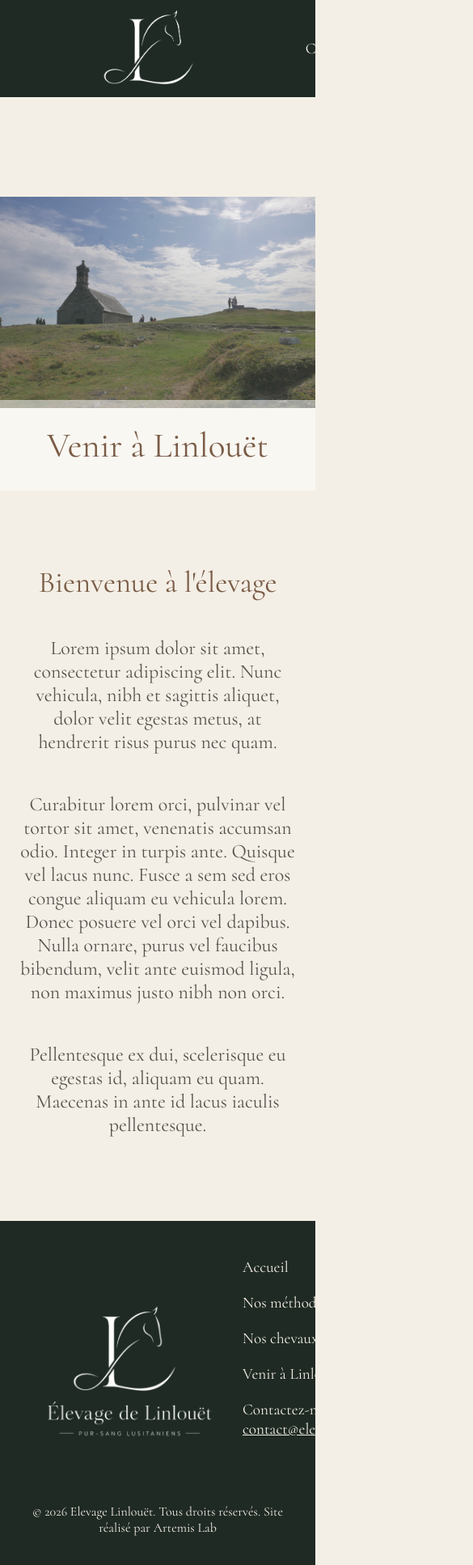
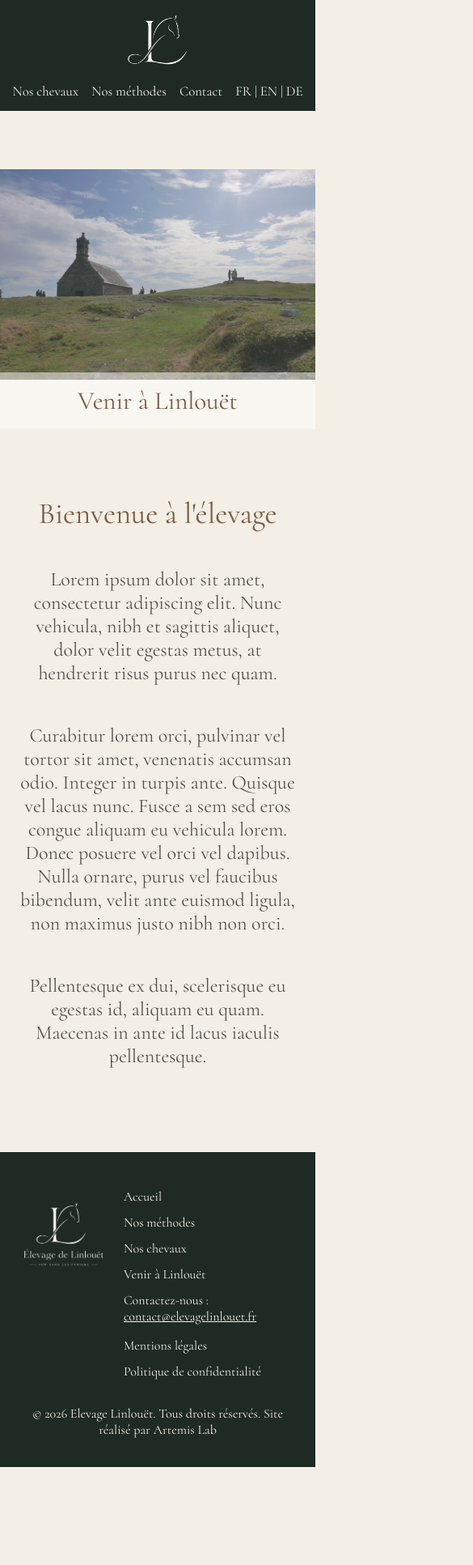
Before and after one commit to Das-F/linlouet, a Next.js app: page /contact in a window 390 px wide. Shown: the top 1933 px of the page at 81% size, 585 px wide, since content can reach past the window. After the commit the page ends 1812 px from the top, so only its background shows below. Built offline with nearby package versions, Linux system fonts and the light colour scheme.

Commit message:
footer and header corrected for responsive

```diff
--- a/components/Footer/Footer.module.css
+++ b/components/Footer/Footer.module.css
@@ -6,11 +6,19 @@
 
 .footer-content {
   display: flex;
-  justify-content: space-between;
+  justify-content: flex-start;
   align-items: flex-end;
+  gap: clamp(48px, 7vw, 96px);
   max-width: 1200px;
   margin: 25px auto;
   padding: 0 20px;
+}
+
+.footer-link-groups {
+  display: flex;
+  flex: 0 1 auto;
+  justify-content: flex-start;
+  gap: clamp(32px, 4vw, 56px);
 }
 
 .footer-logo-section {
@@ -62,3 +70,74 @@
   color: var(--nav-text);
   text-decoration: underline;
 }
+
+@media (max-width: 1024px) {
+  .footer-content {
+    display: grid;
+    grid-template-columns: minmax(180px, 0.75fr) minmax(0, 1.25fr);
+    align-items: start;
+    gap: 32px 24px;
+  }
+
+  .footer-logo {
+    width: min(240px, 100%);
+    margin-right: 0;
+  }
+
+  .footer-link-groups {
+    flex-direction: column;
+    gap: 20px;
+  }
+
+  .footer-links,
+  .legal-links {
+    min-width: 0;
+    margin: 0;
+  }
+
+  .footer-contact {
+    overflow-wrap: anywhere;
+  }
+}
+
+@media (max-width: 640px) {
+  .footer-content {
+    grid-template-columns: minmax(88px, 0.7fr) minmax(0, 1.3fr);
+    align-items: start;
+    gap: 16px;
+    padding: 0;
+  }
+
+  .footer-logo-section {
+    justify-content: flex-start;
+  }
+
+  .footer-logo {
+    width: 100%;
+    max-width: 140px;
+  }
+
+  .footer-link-groups {
+    gap: 16px;
+  }
+
+  .footer-links,
+  .legal-links {
+    gap: 12px;
+    align-items: flex-start;
+    overflow-wrap: anywhere;
+  }
+
+  .footer-contact {
+    text-align: left;
+  }
+
+  .footer-link,
+  .footer-contact {
+    font-size: 1rem;
+  }
+
+  .footer-mentions {
+    margin-top: 32px;
+  }
+}
--- a/components/Footer/Footer.tsx
+++ b/components/Footer/Footer.tsx
@@ -10,6 +10,7 @@ export default function Footer() {
             <img className={styles["footer-logo"]} src="/assets/images/Logos/logo_linlouet_full.png" alt="Logo de l'Élevage de Linlouet" />
           </Link>
         </div>
+        <div className={styles["footer-link-groups"]}>
           <div className={styles["footer-links"]}>
             <Link href="/" className={styles["footer-link"]}>
               Accueil
@@ -36,6 +37,7 @@ export default function Footer() {
             </Link>
           </div>
         </div>
+      </div>
       <div className={styles["footer-mentions"]}>
         <p>&copy; 2026 Elevage Linlouët. Tous droits réservés. Site réalisé par Artemis Lab</p>
       </div>
--- a/components/Header/Header.module.css
+++ b/components/Header/Header.module.css
@@ -11,7 +11,7 @@
 .header-content {
   position: relative;
   width: 100%;
-  height: var(--header-height);
+  min-height: var(--header-height);
   max-width: 1800px;
   margin: 0 auto;
   display: flex;
@@ -35,7 +35,7 @@
 .header-nav {
   display: flex;
   align-items: center;
-  gap: 80px;
+  gap: clamp(24px, 4vw, 64px);
 }
 
 .header a {
@@ -47,7 +47,7 @@
   width: 140px;
   height: auto;
   display: block;
-  margin: 0 44px;
+  margin: 0;
 }
 
 .lang-link {
@@ -62,3 +62,50 @@
   color: var(--nav-text);
   padding: 4px;
 }
+
+@media (max-width: 1024px) {
+  .header-content {
+    padding: 0 16px;
+  }
+
+  .header-nav {
+    gap: 20px;
+  }
+
+  .header-nav img {
+    width: 112px;
+  }
+}
+
+@media (max-width: 640px) {
+  .header-content {
+    min-height: 0;
+    padding: 10px 12px;
+  }
+
+  .header-nav {
+    flex-wrap: wrap;
+    justify-content: center;
+    gap: 8px 16px;
+  }
+
+  .header-nav > a:nth-child(3) {
+    order: -1;
+    flex-basis: 100%;
+    display: flex;
+    justify-content: center;
+  }
+
+  .header-nav img {
+    width: 96px;
+  }
+
+  .header {
+    font-size: 1.05rem;
+  }
+
+  .lang-link,
+  .span {
+    font-size: 1.05rem;
+  }
+}
--- a/components/PageHero/PageHero.module.css
+++ b/components/PageHero/PageHero.module.css
@@ -1,15 +1,14 @@
 .page-hero {
   position: relative;
-  width: fit-content;
-  max-width: min(100%, 1600px);
-  height: 60vh;
+  width: min(100%, 1600px);
+  height: clamp(320px, 60vh, 720px);
   margin: 0 auto;
   overflow: hidden;
 }
 
 .page-hero-image {
   display: block;
-  width: auto;
+  width: 100%;
   max-width: 100%;
   height: 100%;
   object-fit: contain;
@@ -40,7 +39,6 @@
   width: 100%;
   max-width: 1800px;
   height: auto;
-  max-height: none;
   margin: 0 auto 40px;
   overflow: visible;
 }
@@ -49,7 +47,6 @@
   width: 100%;
   max-width: 100%;
   height: auto;
-  object-fit: initial;
   opacity: 0.65;
 }
 
@@ -90,7 +87,45 @@
   background-color: var(--hover-bg);
 }
 
-@media (max-width: 700px) {
+@media (max-width: 1024px) {
+  .page-hero {
+    height: clamp(300px, 52vh, 560px);
+  }
+
+  .home-hero-content {
+    width: min(92%, 1000px);
+    padding: clamp(16px, 3vw, 26px);
+  }
+
+  .home-hero-content h1 {
+    margin-bottom: clamp(8px, 2vw, 16px);
+    font-size: clamp(2rem, 4vw, 2.7rem);
+  }
+
+  .home-hero-subtitle {
+    margin: clamp(12px, 2vw, 24px) 0;
+    font-size: clamp(1.2rem, 2.5vw, 1.6rem);
+  }
+
+  .home-hero-action {
+    font-size: clamp(1.2rem, 2.5vw, 1.5rem);
+  }
+}
+
+@media (max-width: 640px) {
+  .page-hero {
+    height: clamp(260px, 48vh, 420px);
+  }
+
+  .page-hero-title {
+    bottom: 12px;
+    padding: 16px;
+  }
+
+  .page-hero-title h1 {
+    font-size: clamp(1.7rem, 8vw, 2.4rem);
+  }
+
   .home-hero-content {
     bottom: 8px;
     width: 94%;
```
Also changed, not shown: app/nos-chevaux/page.module.css (+8 -11 lines), app/page.module.css (+93 -9 lines). Lines whose indentation alone changed are shown as unchanged.
